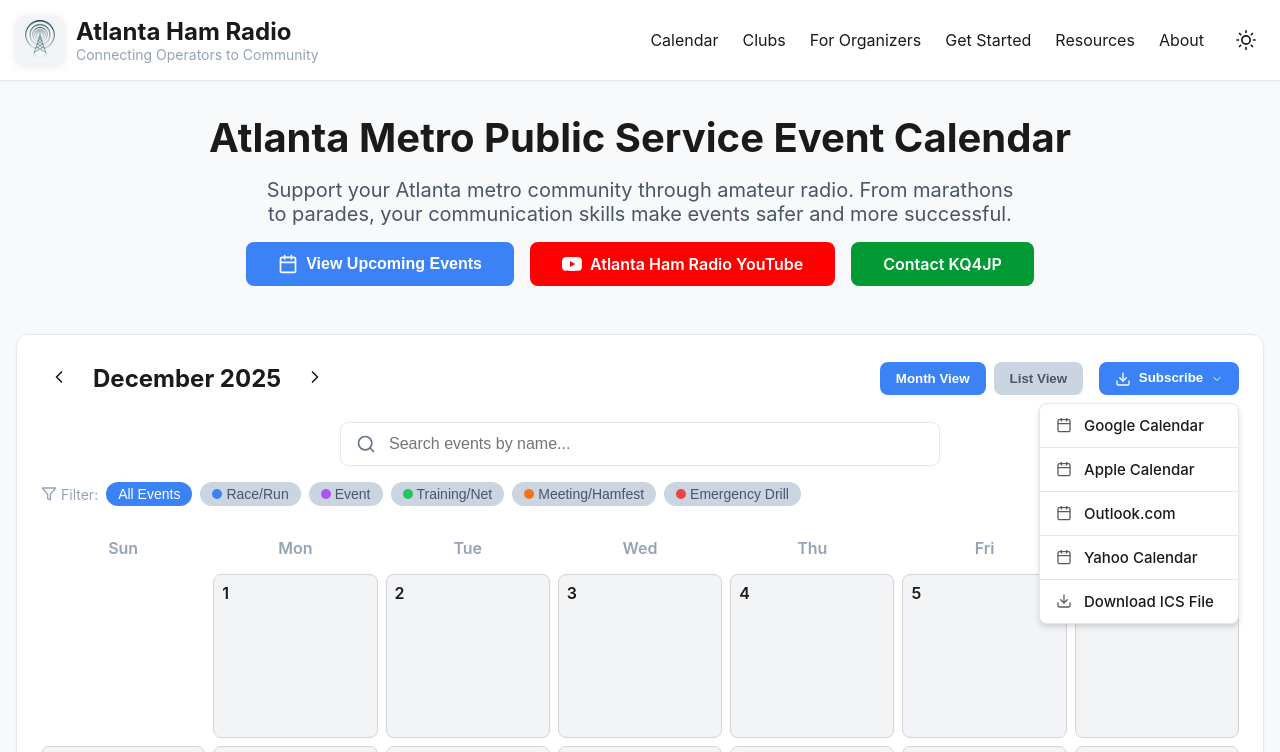
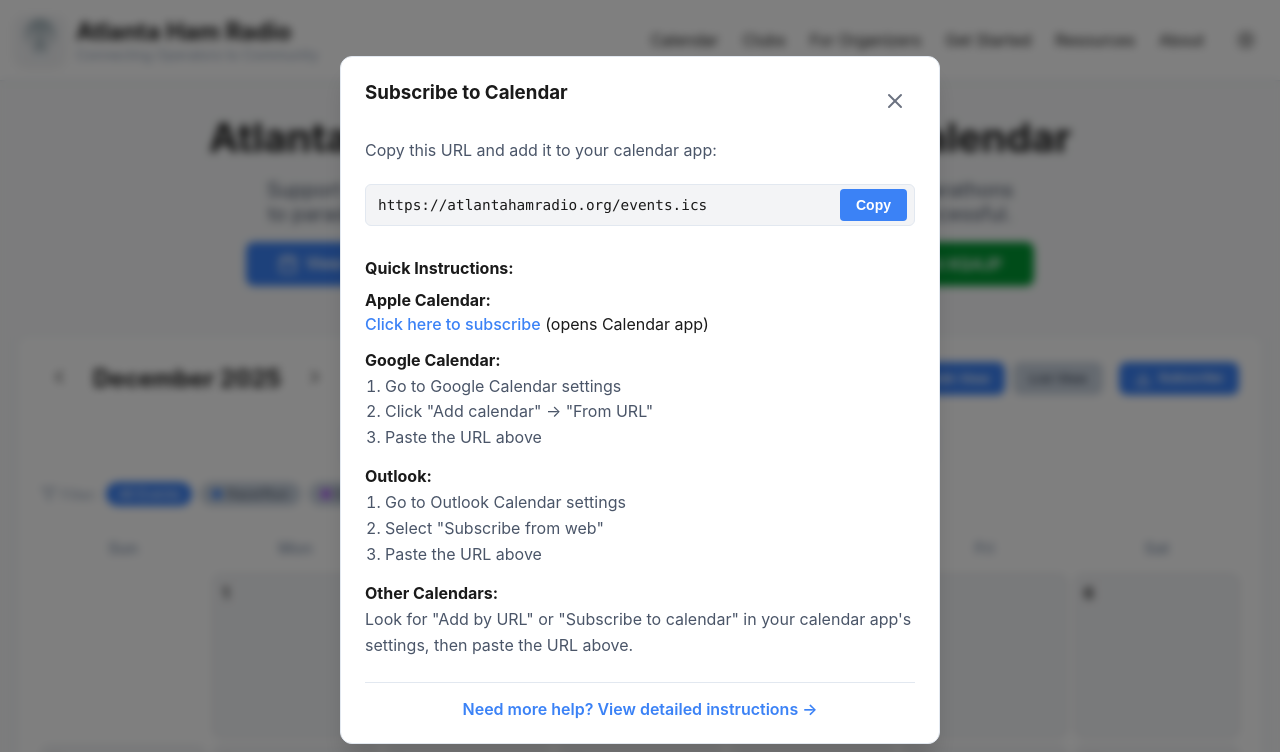
Before and after one commit to discerningowl/atlantahamradio, a plain HTML site: page index.html in a window 1280 px wide. Both pictures are taken after a click on the button "Subscribe". Shown: the top 752 px of the page. Drawn offline with Linux system fonts and the light colour scheme.

Commit message:
try three for the subscribe button

```diff
--- a/css/style.css
+++ b/css/style.css
@@ -554,57 +554,6 @@
     background: var(--btn-secondary-hover);
 }
 
-/* Subscribe Dropdown */
-.subscribe-dropdown {
-    position: relative;
-    display: inline-block;
-}
-
-.subscribe-menu {
-    display: none;
-    position: absolute;
-    top: calc(100% + 0.5rem);
-    right: 0;
-    min-width: 200px;
-    background: var(--bg-card);
-    border: 1px solid var(--border-primary);
-    border-radius: 0.5rem;
-    box-shadow: 0 4px 6px var(--shadow-md), 0 2px 4px var(--shadow-sm);
-    z-index: 1000;
-    overflow: hidden;
-}
-
-.subscribe-menu.active {
-    display: block;
-}
-
-.subscribe-menu-item {
-    display: flex;
-    align-items: center;
-    gap: 0.75rem;
-    padding: 0.75rem 1rem;
-    color: var(--text-primary);
-    text-decoration: none;
-    font-size: 0.9375rem;
-    font-weight: 500;
-    transition: background-color 0.2s ease;
-    border-bottom: 1px solid var(--border-primary);
-}
-
-.subscribe-menu-item:last-child {
-    border-bottom: none;
-}
-
-.subscribe-menu-item:hover {
-    background: var(--bg-card-hover);
-    color: var(--accent-primary);
-}
-
-.subscribe-menu-item svg {
-    flex-shrink: 0;
-    opacity: 0.7;
-}
-
 .filters {
     display: flex;
     align-items: center;
@@ -1248,26 +1197,6 @@
         padding: 0.625rem 1.25rem;
     }
 
-    .subscribe-dropdown {
-        width: 100%;
-    }
-
-    .subscribe-dropdown .view-btn {
-        width: 100%;
-        justify-content: center;
-    }
-
-    .subscribe-menu {
-        left: 0;
-        right: 0;
-        min-width: auto;
-    }
-
-    .subscribe-menu-item {
-        min-height: 48px;
-        padding: 0.875rem 1rem;
-    }
-
     .filters {
         justify-content: center;
     }
--- a/index.html
+++ b/index.html
@@ -91,35 +91,10 @@
                 <div class="view-buttons">
                     <button class="view-btn active" id="monthViewBtn" onclick="setView('month')">Month View</button>
                     <button class="view-btn" id="listViewBtn" onclick="setView('list')">List View</button>
-                    <div class="subscribe-dropdown">
-                        <button class="view-btn" id="subscribeBtn" onclick="toggleSubscribeMenu(event)" style="background: #3b82f6; color: white; margin-left: 0.5rem; position: relative;">
-                            <svg xmlns="http://www.w3.org/2000/svg" width="16" height="16" viewBox="0 0 24 24" fill="none" stroke="currentColor" stroke-width="2" stroke-linecap="round" stroke-linejoin="round" style="vertical-align: middle; margin-right: 4px;"><path d="M21 15v4a2 2 0 0 1-2 2H5a2 2 0 0 1-2-2v-4"/><polyline points="7 10 12 15 17 10"/><line x1="12" x2="12" y1="15" y2="3"/></svg>
-                            Subscribe
-                            <svg xmlns="http://www.w3.org/2000/svg" width="12" height="12" viewBox="0 0 24 24" fill="none" stroke="currentColor" stroke-width="2" stroke-linecap="round" stroke-linejoin="round" style="vertical-align: middle; margin-left: 4px;"><path d="m6 9 6 6 6-6"/></svg>
-                        </button>
-                        <div class="subscribe-menu" id="subscribeMenu">
-                            <a href="https://calendar.google.com/calendar/u/0/r/settings/addbyurl" target="_blank" rel="noopener noreferrer" class="subscribe-menu-item" onclick="copyCalendarUrl(event)">
-                                <svg xmlns="http://www.w3.org/2000/svg" width="16" height="16" viewBox="0 0 24 24" fill="none" stroke="currentColor" stroke-width="2" stroke-linecap="round" stroke-linejoin="round"><path d="M8 2v4"/><path d="M16 2v4"/><rect width="18" height="18" x="3" y="4" rx="2"/><path d="M3 10h18"/></svg>
-                                Google Calendar
-                            </a>
-                            <a href="webcal://atlantahamradio.org/events.ics" class="subscribe-menu-item">
-                                <svg xmlns="http://www.w3.org/2000/svg" width="16" height="16" viewBox="0 0 24 24" fill="none" stroke="currentColor" stroke-width="2" stroke-linecap="round" stroke-linejoin="round"><path d="M8 2v4"/><path d="M16 2v4"/><rect width="18" height="18" x="3" y="4" rx="2"/><path d="M3 10h18"/></svg>
-                                Apple Calendar
-                            </a>
-                            <a href="https://outlook.live.com/calendar/" target="_blank" rel="noopener noreferrer" class="subscribe-menu-item" onclick="copyCalendarUrl(event)">
-                                <svg xmlns="http://www.w3.org/2000/svg" width="16" height="16" viewBox="0 0 24 24" fill="none" stroke="currentColor" stroke-width="2" stroke-linecap="round" stroke-linejoin="round"><path d="M8 2v4"/><path d="M16 2v4"/><rect width="18" height="18" x="3" y="4" rx="2"/><path d="M3 10h18"/></svg>
-                                Outlook.com
-                            </a>
-                            <a href="https://calendar.yahoo.com/" target="_blank" rel="noopener noreferrer" class="subscribe-menu-item" onclick="copyCalendarUrl(event)">
-                                <svg xmlns="http://www.w3.org/2000/svg" width="16" height="16" viewBox="0 0 24 24" fill="none" stroke="currentColor" stroke-width="2" stroke-linecap="round" stroke-linejoin="round"><path d="M8 2v4"/><path d="M16 2v4"/><rect width="18" height="18" x="3" y="4" rx="2"/><path d="M3 10h18"/></svg>
-                                Yahoo Calendar
-                            </a>
-                            <a href="events.ics" download class="subscribe-menu-item">
-                                <svg xmlns="http://www.w3.org/2000/svg" width="16" height="16" viewBox="0 0 24 24" fill="none" stroke="currentColor" stroke-width="2" stroke-linecap="round" stroke-linejoin="round"><path d="M21 15v4a2 2 0 0 1-2 2H5a2 2 0 0 1-2-2v-4"/><polyline points="7 10 12 15 17 10"/><line x1="12" x2="12" y1="15" y2="3"/></svg>
-                                Download ICS File
-                            </a>
-                        </div>
-                    </div>
+                    <button class="view-btn" id="subscribeBtn" onclick="openSubscribeModal()" style="background: #3b82f6; color: white; margin-left: 0.5rem;">
+                        <svg xmlns="http://www.w3.org/2000/svg" width="16" height="16" viewBox="0 0 24 24" fill="none" stroke="currentColor" stroke-width="2" stroke-linecap="round" stroke-linejoin="round" style="vertical-align: middle; margin-right: 4px;"><path d="M21 15v4a2 2 0 0 1-2 2H5a2 2 0 0 1-2-2v-4"/><polyline points="7 10 12 15 17 10"/><line x1="12" x2="12" y1="15" y2="3"/></svg>
+                        Subscribe
+                    </button>
                 </div>
             </div>
 
@@ -189,6 +164,69 @@
         </div>
     </div>
 
+    <div class="modal" id="subscribeModal" onclick="closeSubscribeModal(event)">
+        <div class="modal-content" onclick="event.stopPropagation()" style="max-width: 600px;">
+            <div class="modal-header">
+                <h3 style="margin: 0;">Subscribe to Calendar</h3>
+                <button class="modal-close" onclick="closeSubscribeModal()">
+                    <svg xmlns="http://www.w3.org/2000/svg" width="24" height="24" viewBox="0 0 24 24" fill="none" stroke="currentColor" stroke-width="2" stroke-linecap="round" stroke-linejoin="round"><path d="M18 6 6 18"/><path d="m6 6 12 12"/></svg>
+                </button>
+            </div>
+            <div class="modal-body">
+                <p style="margin-bottom: 1.5rem; color: var(--text-secondary);">Copy this URL and add it to your calendar app:</p>
+
+                <div style="position: relative; margin-bottom: 2rem;">
+                    <input type="text" id="calendarUrlInput" value="https://atlantahamradio.org/events.ics" readonly
+                           style="width: 100%; padding: 0.75rem; padding-right: 5rem; font-family: 'Monaco', 'Courier New', monospace; font-size: 0.9rem; border: 1px solid var(--border-primary); border-radius: 0.375rem; background: var(--bg-tertiary); color: var(--text-primary);">
+                    <button id="copyUrlBtn" onclick="copySubscribeUrl()"
+                            style="position: absolute; right: 0.5rem; top: 50%; transform: translateY(-50%); padding: 0.5rem 1rem; background: #3b82f6; color: white; border: none; border-radius: 0.25rem; font-weight: 600; cursor: pointer; font-size: 0.875rem;">
+                        Copy
+                    </button>
+                </div>
+
+                <div style="margin-bottom: 1.5rem;">
+                    <h4 style="margin-bottom: 0.75rem; font-size: 1rem;">Quick Instructions:</h4>
+
+                    <div style="margin-bottom: 1rem;">
+                        <strong style="color: var(--text-primary);">Apple Calendar:</strong>
+                        <div style="margin-top: 0.25rem;">
+                            <a href="webcal://atlantahamradio.org/events.ics" style="color: #3b82f6; text-decoration: none; font-weight: 500;">Click here to subscribe</a> (opens Calendar app)
+                        </div>
+                    </div>
+
+                    <div style="margin-bottom: 1rem;">
+                        <strong style="color: var(--text-primary);">Google Calendar:</strong>
+                        <ol style="margin: 0.25rem 0 0 1.25rem; padding: 0; color: var(--text-secondary); line-height: 1.6;">
+                            <li>Go to Google Calendar settings</li>
+                            <li>Click "Add calendar" → "From URL"</li>
+                            <li>Paste the URL above</li>
+                        </ol>
+                    </div>
+
+                    <div style="margin-bottom: 1rem;">
+                        <strong style="color: var(--text-primary);">Outlook:</strong>
+                        <ol style="margin: 0.25rem 0 0 1.25rem; padding: 0; color: var(--text-secondary); line-height: 1.6;">
+                            <li>Go to Outlook Calendar settings</li>
+                            <li>Select "Subscribe from web"</li>
+                            <li>Paste the URL above</li>
+                        </ol>
+                    </div>
+
+                    <div style="margin-bottom: 0;">
+                        <strong style="color: var(--text-primary);">Other Calendars:</strong>
+                        <p style="margin: 0.25rem 0 0 0; color: var(--text-secondary); line-height: 1.6;">Look for "Add by URL" or "Subscribe to calendar" in your calendar app's settings, then paste the URL above.</p>
+                    </div>
+                </div>
+
+                <div style="text-align: center; padding-top: 1rem; border-top: 1px solid var(--border-primary);">
+                    <a href="pages/calendar-feed.html" style="color: #3b82f6; text-decoration: none; font-weight: 600;">
+                        Need more help? View detailed instructions →
+                    </a>
+                </div>
+            </div>
+        </div>
+    </div>
+
     <script src="js/calendar.js"></script>
     <script src="js/footer.js"></script>
 </body>
--- a/js/calendar.js
+++ b/js/calendar.js
@@ -338,6 +338,51 @@
     }
 }
 
+// Subscribe modal functions
+function openSubscribeModal() {
+    const modal = document.getElementById('subscribeModal');
+    modal.classList.add('active');
+    document.body.style.overflow = 'hidden';
+}
+
+function closeSubscribeModal(event) {
+    if (!event || event.target.id === 'subscribeModal') {
+        document.getElementById('subscribeModal').classList.remove('active');
+        document.body.style.overflow = '';
+    }
+}
+
+async function copySubscribeUrl() {
+    const calendarUrl = 'https://atlantahamradio.org/events.ics';
+    const input = document.getElementById('calendarUrlInput');
+    const button = document.getElementById('copyUrlBtn');
+
+    try {
+        await navigator.clipboard.writeText(calendarUrl);
+
+        // Visual feedback: Update button
+        button.innerHTML = '✓ Copied!';
+        button.style.background = '#22c55e';
+        input.select();
+
+        // Reset after 2 seconds
+        setTimeout(() => {
+            button.innerHTML = 'Copy';
+            button.style.background = '#3b82f6';
+        }, 2000);
+    } catch (err) {
+        console.error('Failed to copy URL:', err);
+        // Fallback: Select text for manual copy
+        input.select();
+        button.innerHTML = 'Select & Copy';
+
+        // Reset after 2 seconds
+        setTimeout(() => {
+            button.innerHTML = 'Copy';
+        }, 2000);
+    }
+}
+
 // ICS file generation utilities
 function formatICSDate(date) {
     // Format date as YYYYMMDD for all-day events
@@ -454,64 +499,6 @@
     URL.revokeObjectURL(link.href);
 }
 
-// Subscribe dropdown toggle
-function toggleSubscribeMenu(event) {
-    event.stopPropagation();
-    const menu = document.getElementById('subscribeMenu');
-    menu.classList.toggle('active');
-}
-
-// Copy calendar URL to clipboard for web-based calendars
-async function copyCalendarUrl(event) {
-    const calendarUrl = 'https://atlantahamradio.org/events.ics';
-
-    try {
-        await navigator.clipboard.writeText(calendarUrl);
-
-        // Show a temporary notification
-        const notification = document.createElement('div');
-        notification.textContent = 'Calendar URL copied! Paste it to subscribe to the calendar.';
-        notification.style.cssText = `
-            position: fixed;
-            top: 20px;
-            left: 50%;
-            transform: translateX(-50%);
-            background: #22c55e;
-            color: white;
-            padding: 1rem 1.5rem;
-            border-radius: 0.5rem;
-            box-shadow: 0 4px 6px rgba(0, 0, 0, 0.1);
-            z-index: 10000;
-            font-weight: 600;
-            animation: slideDown 0.3s ease;
-        `;
-
-        document.body.appendChild(notification);
-
-        // Remove notification after 3 seconds
-        setTimeout(() => {
-            notification.style.animation = 'slideUp 0.3s ease';
-            setTimeout(() => {
-                document.body.removeChild(notification);
-            }, 300);
-        }, 3000);
-    } catch (err) {
-        console.error('Failed to copy URL:', err);
-        // Fallback: show alert with URL
-        alert('Copy this URL to subscribe to the calendar:\n\n' + calendarUrl);
-    }
-}
-
-// Close subscribe menu when clicking outside
-document.addEventListener('click', (event) => {
-    const menu = document.getElementById('subscribeMenu');
-    const dropdown = event.target.closest('.subscribe-dropdown');
-
-    if (!dropdown && menu && menu.classList.contains('active')) {
-        menu.classList.remove('active');
-    }
-});
-
 // Initialize
 window.addEventListener('DOMContentLoaded', () => {
     loadEvents();
```
Also changed, not shown: pages/calendar-feed.html (+9 -0 lines).
